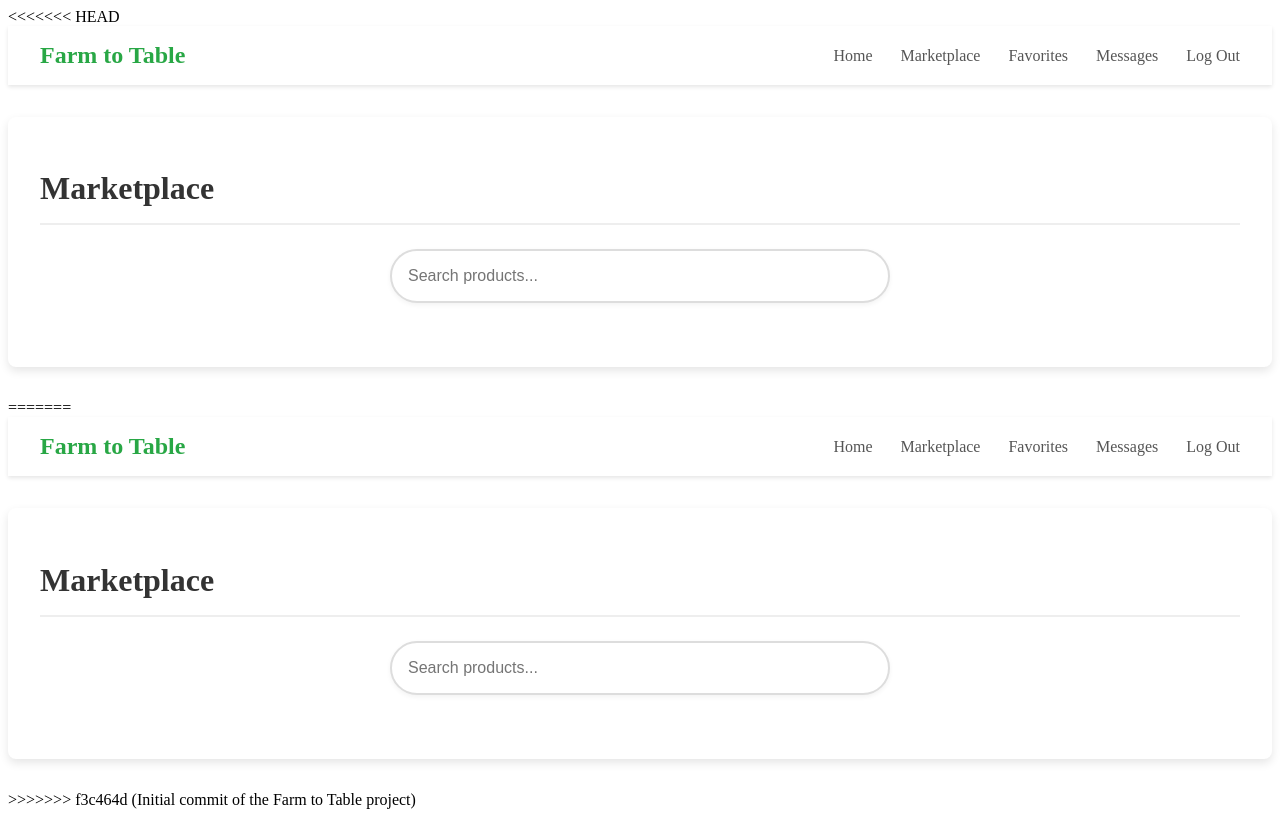
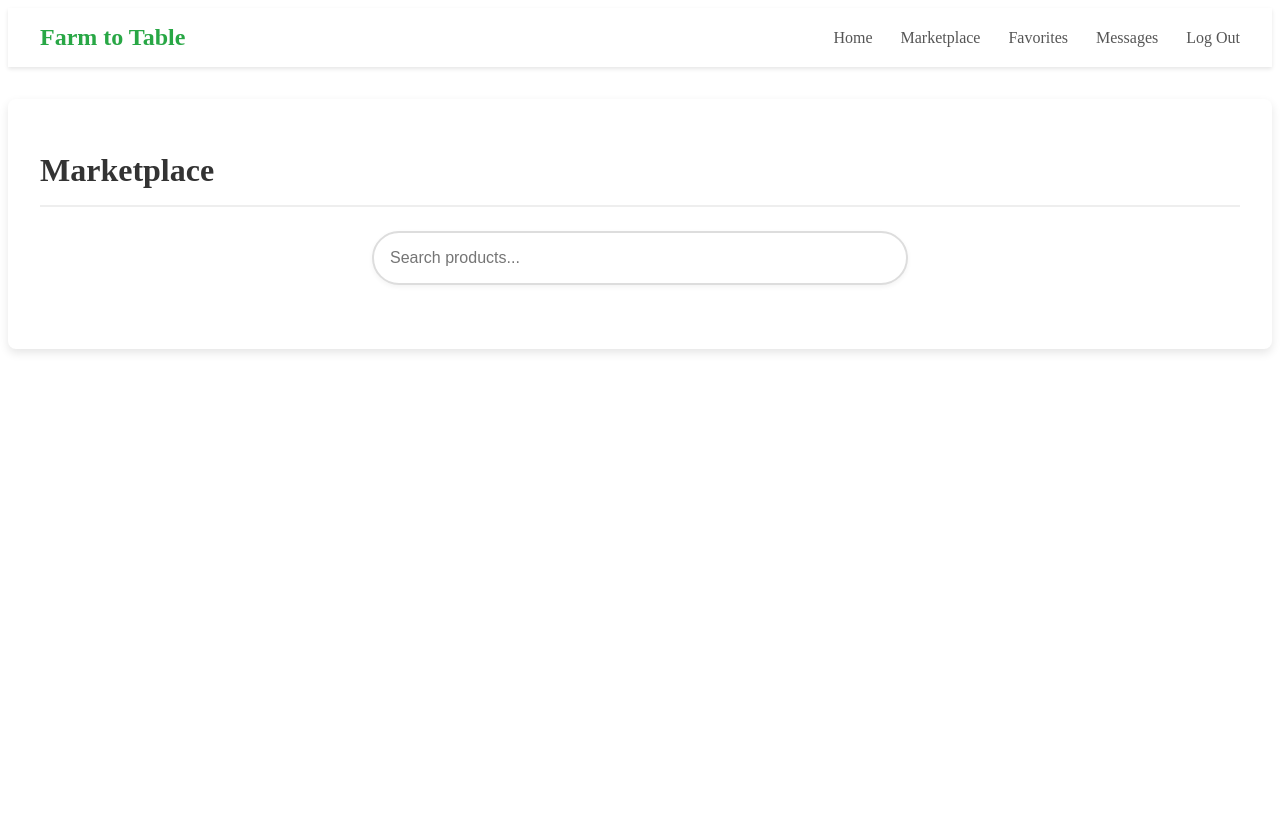
Before and after one commit to ViCtOr12345678900000000/FTT, a plain HTML site: page buyer_dashboard.html in a window 1280 px wide. Drawn offline with Linux system fonts and the light colour scheme.

Commit message:
Update buyer_dashboard.html

```diff
--- a/buyer_dashboard.html
+++ b/buyer_dashboard.html
@@ -1,4 +1,3 @@
-<<<<<<< HEAD
 <!DOCTYPE html>
 <html lang="en">
 <head>
@@ -34,42 +33,3 @@
 </body>
 
 </html>
-
-=======
-<!DOCTYPE html>
-<html lang="en">
-<head>
-    <meta charset="UTF-8">
-    <meta name="viewport" content="width=device-width, initial-scale=1.0">
-    <title>Buyer Dashboard</title>
-    <link rel="stylesheet" href="dashboard.css">
-     <link rel="stylesheet" href="buyer_dashboard.css"> <link rel="stylesheet" href="style_enhancements.css">
-</head>
-<body>
-    <header class="navbar">
-        <div class="logo">Farm to Table</div>
-        <nav>
-            <a href="buyer_dashboard.html">Home</a>
-            <a href="buyer_dashboard.html">Marketplace</a>
-            <a href="favorites.html">Favorites</a>
-            <a href="messages.html">Messages<span id="messages-notification"></span></a>
-            <a href="login.html" id="logout-btn">Log Out</a>
-        </nav>
-    </header>
-
-    <main class="dashboard-content">
-        <h1 id="welcome-message">Marketplace</h1>
-        <div class="search-container">
-            <input type="text" id="search-input" placeholder="Search products...">
-        </div>
-        <p id="no-products-message" style="text-align: center; font-style: italic; color: #888; display: none;">No products have been uploaded yet.</p>
-        <div id="product-grid" class="product-grid">
-            </div>
-    </main>
-
-    <script src="buyer_dashboard.js"></script>
-</body>
-
-</html>
-
->>>>>>> f3c464d (Initial commit of the Farm to Table project)
```
